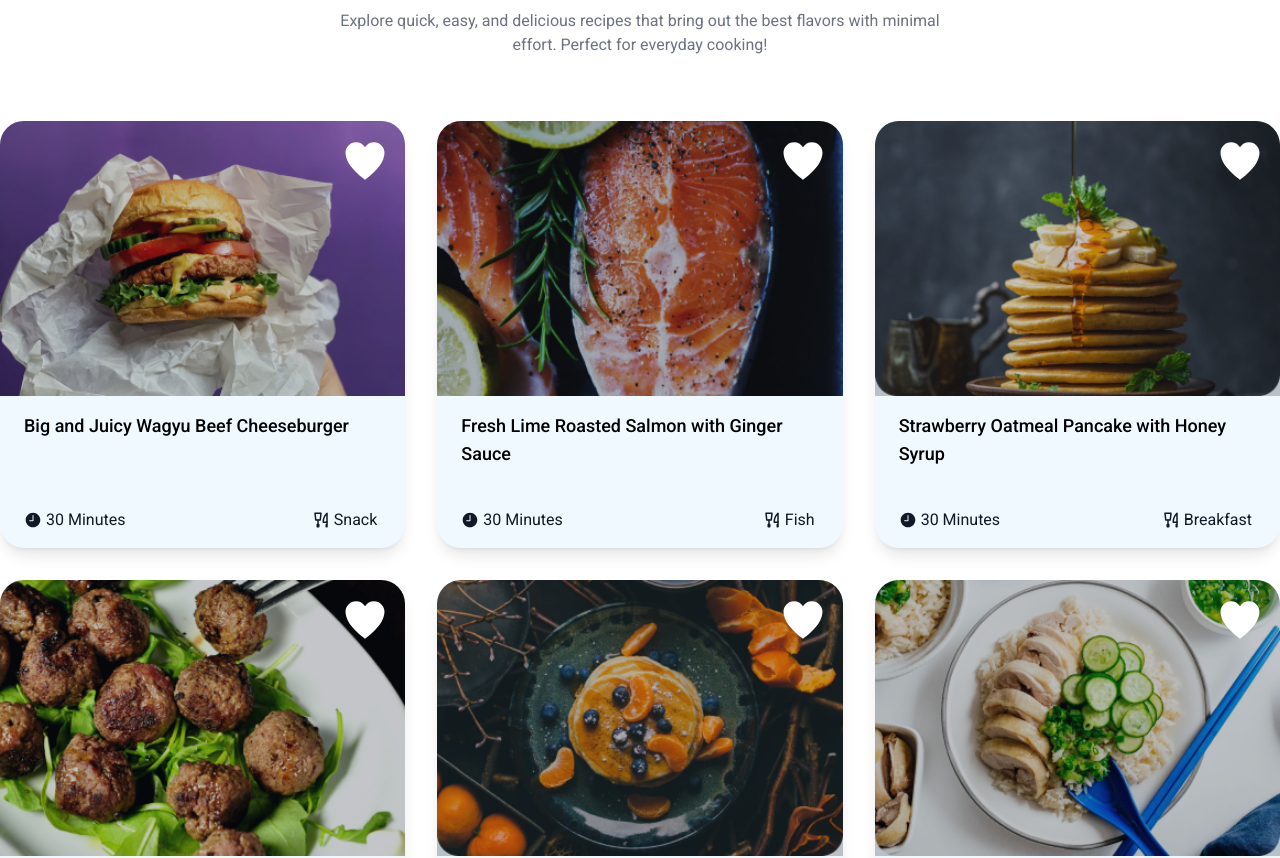
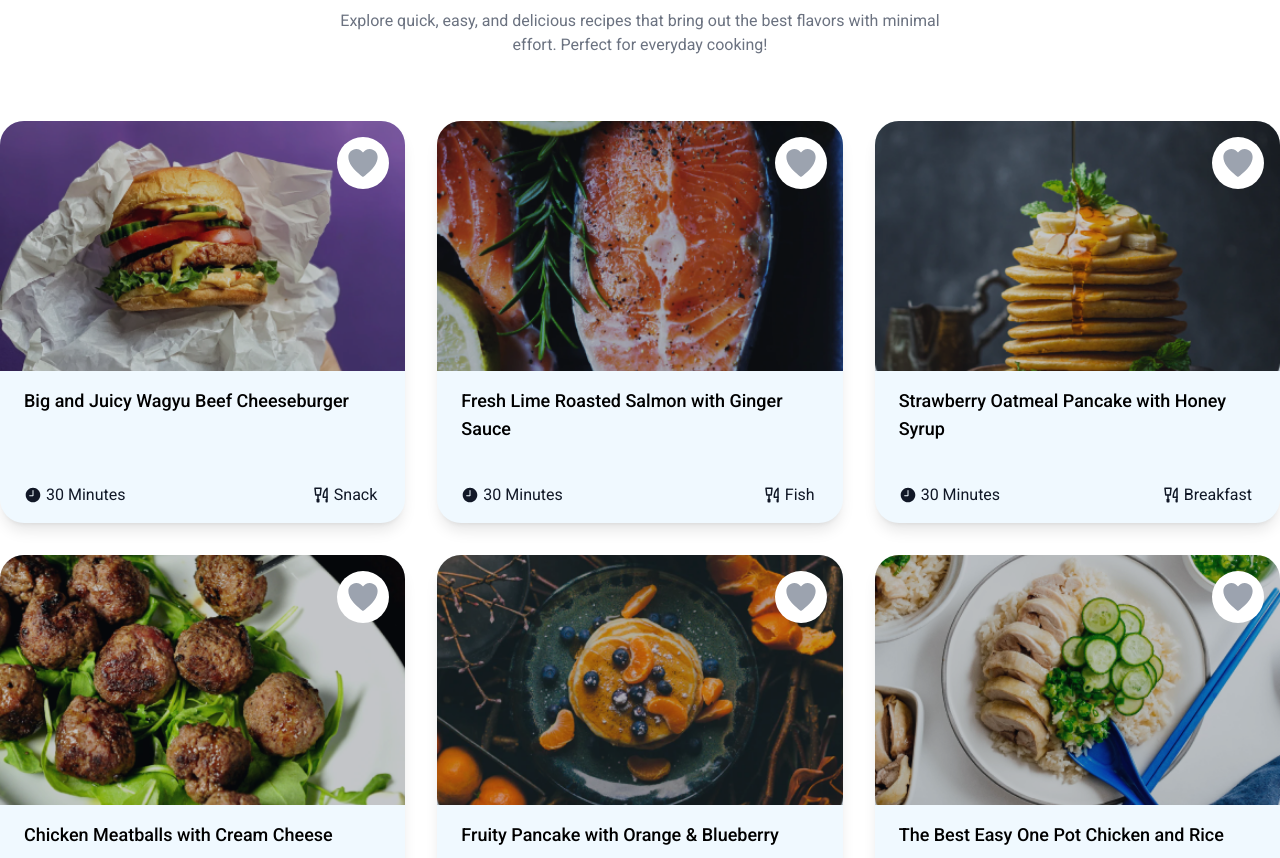
Before and after one commit to fayshal-bin-amir-002/FoodiePlanet, a React (Vite) app: page / in a window 1280 px wide. Shown: the part 1340-2198 px from the top of the page. Built offline with nearby package versions, Linux system fonts and the light colour scheme.

Commit message:
add: try recipe section

```diff
--- a/src/components/CheckInsta.jsx
+++ b/src/components/CheckInsta.jsx
@@ -4,7 +4,7 @@ import viewInsta from "../assets/Group 826 copy 2.png";
 
 const CheckInsta = () => {
     return (
-        <div className="bg-[#ebfafd] py-12 md:py-14 lg:py-16 md:px-5 lg:px-10 rounded-xl">
+        <div className="bg-[#ebfafd] py-12 md:py-14 lg:py-16 md:px-5 lg:px-10 rounded-xl px-4">
             <div className="w-full lg:w-2/3 mx-auto text-center space-y-6 lg:space-y-8 mb-8 md:mb-10 lg:mb-12">
                 <h3 className="text-3xl md:text-4xl lg:text-5xl font-semibold">Check out @foodieplanet on Instagram</h3>
                 <p className="text-gray-500">Follow @foodieplanet on Instagram for daily inspiration, delicious recipes, and culinary tips that will elevate your home cooking!</p>
--- a/src/components/InstaPostCard.jsx
+++ b/src/components/InstaPostCard.jsx
@@ -6,7 +6,7 @@ const InstaPostCard = ({ post }) => {
             {/* Author Section */}
             <div className="flex items-center p-4">
                 <img
-                    className="h-12 w-12 rounded-full object-contain"
+                    className="h-12 w-12 rounded-full object-contain bg-gray-200"
                     src="./logo.png"
                     alt="Author"
                 />
--- a/src/components/SimpleTastyCard.jsx
+++ b/src/components/SimpleTastyCard.jsx
@@ -11,7 +11,7 @@ const SimpleTastyCard = ({ card }) => {
     return (
         <div className="overflow-hidden shadow-lg rounded-3xl flex flex-col bg-sky-50">
             <div className="relative">
-                <img className="w-full"
+                <img className="w-full h-[250px] object-cover"
                     src={card.image}
                     alt="image" />
                 <div
@@ -19,7 +19,7 @@ const SimpleTastyCard = ({ card }) => {
                 </div>
                 <button
                     onClick={() => setReact(!react)}
-                    className={`${react ? 'text-red-500' : 'text-white'} flex text-5xl absolute top-4 right-4 cursor-pointer transition duration-500 ease-in-out`}>
+                    className={`${react ? 'text-red-500' : 'text-gray-400'} flex text-4xl absolute top-4 right-4 cursor-pointer transition duration-500 ease-in-out bg-white p-2 rounded-full`}>
                     <IoIosHeart />
                 </button>
             </div>
--- /dev/null
+++ b/src/components/TryRecipe.jsx
@@ -0,0 +1,22 @@
+import items from "../utils/tryRecipes";
+import SimpleTastyCard from "./SimpleTastyCard";
+
+const TryRecipe = () => {
+    return (
+        <div className="my-12 md:my-16 lg:my-20">
+            <div className="flex flex-col lg:flex-row justify-between items-center gap-6 mb-8 md:mb-10 lg:mb-14">
+                <h3 className='text-3xl lg:text-5xl w-full lg:w-[40%]'>Try this delicious recipe
+                to make your day
+                </h3>
+                <p className='text-gray-500 w-full lg:w-1/2'>Try this delicious recipe to elevate your day with mouthwatering flavors. Simple to prepare, yet packed with taste, it&apos;s the perfect way to indulge yourself!</p>
+            </div>
+            <div className="grid grid-cols-1 md:grid-cols-2 lg:grid-cols-3 xl:grid-cols-4 gap-4">
+                {
+                    items.map((item, i) => <SimpleTastyCard key={i} card={item}></SimpleTastyCard>)
+                }
+            </div>
+        </div>
+    );
+};
+
+export default TryRecipe;
--- a/src/pages/Home.jsx
+++ b/src/pages/Home.jsx
@@ -3,6 +3,7 @@ import Categories from "../components/Categories";
 import CheckInsta from "../components/CheckInsta";
 import ChefSection from "../components/ChefSection";
 import SimpleTasty from "../components/SimpleTasty";
+import TryRecipe from "../components/TryRecipe";
 
 const Home = () => {
     return (
@@ -12,6 +13,7 @@ const Home = () => {
             <SimpleTasty></SimpleTasty>
             <ChefSection></ChefSection>
             <CheckInsta></CheckInsta>
+            <TryRecipe></TryRecipe>
         </>
     );
 };
--- /dev/null
+++ b/src/utils/tryRecipes.js
@@ -0,0 +1,52 @@
+const items = [
+    {
+        name: "Spaghetti Carbonara",
+        image: "https://static01.nyt.com/images/2021/02/14/dining/carbonara-horizontal/carbonara-horizontal-square640-v2.jpg",
+        time: "30 minutes",
+        item: "Pasta",
+    },
+    {
+        name: "Chocolate Lava Cake",
+        image: "https://www.melskitchencafe.com/wp-content/uploads/2023/01/updated-lava-cakes7.jpg",
+        time: "25 minutes",
+        item: "Dessert",
+    },
+    {
+        name: "Grilled Salmon with Lemon Butter",
+        image: "https://hips.hearstapps.com/vidthumb/images/delish-grilled-lemon-butter-salmon-wide-1-1528898035.jpg?crop=0.75xw:1xh;center,top&resize=1200:*",
+        time: "20 minutes",
+        item: "Seafood",
+    },
+    {
+        name: "Chicken Tikka Masala",
+        image: "https://www.recipetineats.com/tachyon/2018/04/Chicken-Tikka-Masala_0-SQ.jpg?resize=500%2C375",
+        time: "40 minutes",
+        item: "Meat",
+    },
+    {
+        name: "Vegetable Stir-Fry",
+        image: "https://www.budgetbytes.com/wp-content/uploads/2022/03/Easy-Vegetable-Stir-Fry-close.jpg",
+        time: "15 minutes",
+        item: "Vegetarian",
+    },
+    {
+        name: "Classic Cheeseburger",
+        image: "https://www.unileverfoodsolutions.com.sg/dam/global-ufs/mcos/SEA/calcmenu/recipes/SG-recipes/vegetables-&-vegetable-dishes/%E7%BB%8F%E5%85%B8%E8%8A%9D%E5%A3%AB%E6%B1%89%E5%A0%A1/main-header.jpg",
+        time: "25 minutes",
+        item: "Meat",
+    },
+    {
+        name: "Caesar Salad",
+        image: "https://img.taste.com.au/OaCn1bo3/w1200-h630-cfill/taste/2016/11/caesar-salad-29418-1.jpeg",
+        time: "10 minutes",
+        item: "Salad",
+    },
+    {
+        name: "Blueberry Muffins",
+        image: "https://www.inspiredtaste.net/wp-content/uploads/2023/11/Easy-Blueberry-Muffin-Recipe-Video.jpg",
+        time: "35 minutes",
+        item: "Dessert",
+    }
+]
+
+export default items;
```
